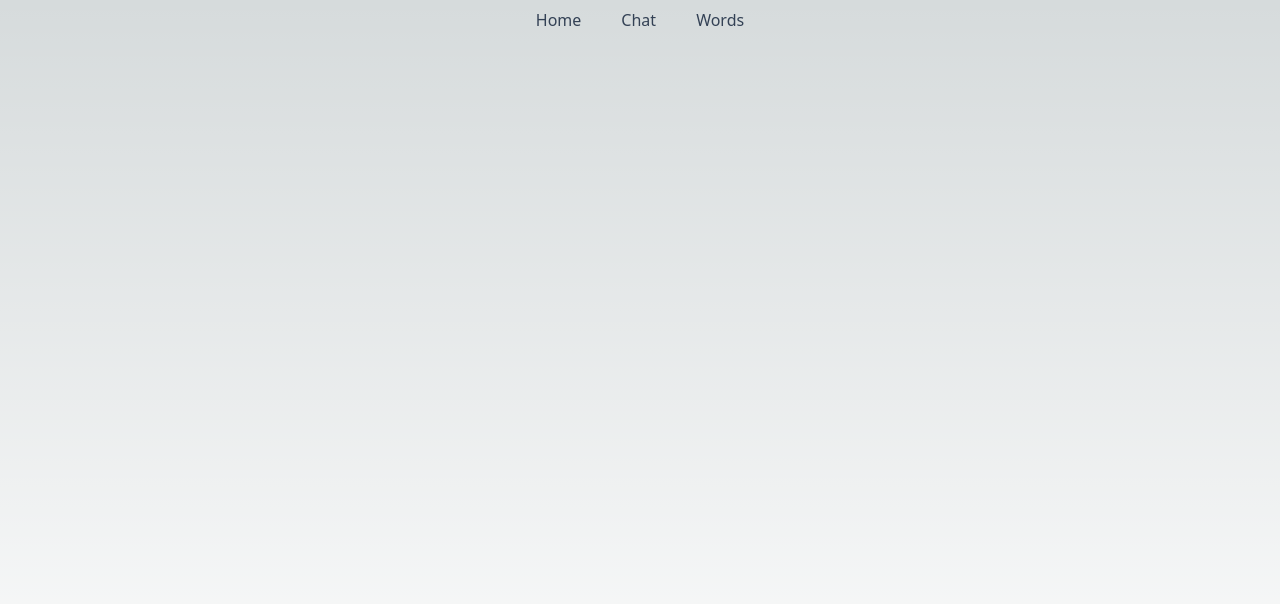
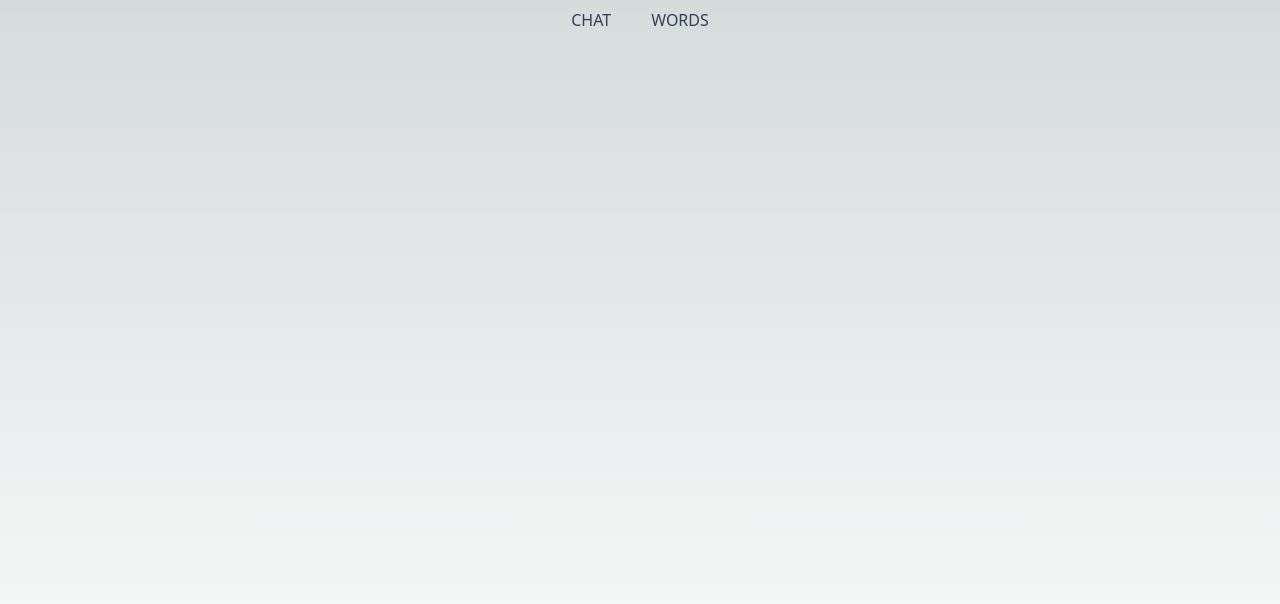
Before and after one commit to hnquy156/learning-speaking-english, a Next.js app in the folder frontend/: page /components/chats/TranslateModal in a window 1280 px wide. Shown: the top 604 px of the page. Built offline with nearby package versions, Linux system fonts and the light colour scheme.

Commit message:
Refactor home page

```diff
--- a/frontend/components/Header.js
+++ b/frontend/components/Header.js
@@ -12,8 +12,8 @@ export default function Header() {
         <Link
           href={n.href}
           className={`${
-            pathname === n.href ? 'active' : ''
-          } font-medium px-3 py-2 text-slate-700 rounded-lg hover:bg-slate-100 hover:text-slate-900`}
+            pathname === n.href ? 'bg-blue-400' : ''
+          } font-medium px-3 py-2 text-slate-700 rounded-lg hover:bg-slate-100 hover:text-slate-900 uppercase`}
           key={n.id}
         >
           {n.name}
--- a/frontend/pages/index.js
+++ b/frontend/pages/index.js
@@ -1,13 +1,12 @@
-import Head from 'next/head';
+import { useRouter } from 'next/router';
+import { useEffect } from 'react';
 
 export default function Home() {
-  return (
-    <main>
-      <Head>
-        <title>Home</title>
-        <meta property="og:title" content="Home" key="title" />
-      </Head>
-      <h1>HOME</h1>
-    </main>
-  );
+  const router = useRouter();
+
+  useEffect(() => {
+    router.push('/chat');
+  }, [router]);
+
+  return null;
 }
--- a/frontend/utils/constant.js
+++ b/frontend/utils/constant.js
@@ -1,9 +1,9 @@
 export const NAV_PATHS = [
-  {
-    id: 'home',
-    href: '/',
-    name: 'Home',
-  },
+  // {
+  //   id: 'home',
+  //   href: '/',
+  //   name: 'Home',
+  // },
   {
     id: 'chat',
     href: '/chat',
```
